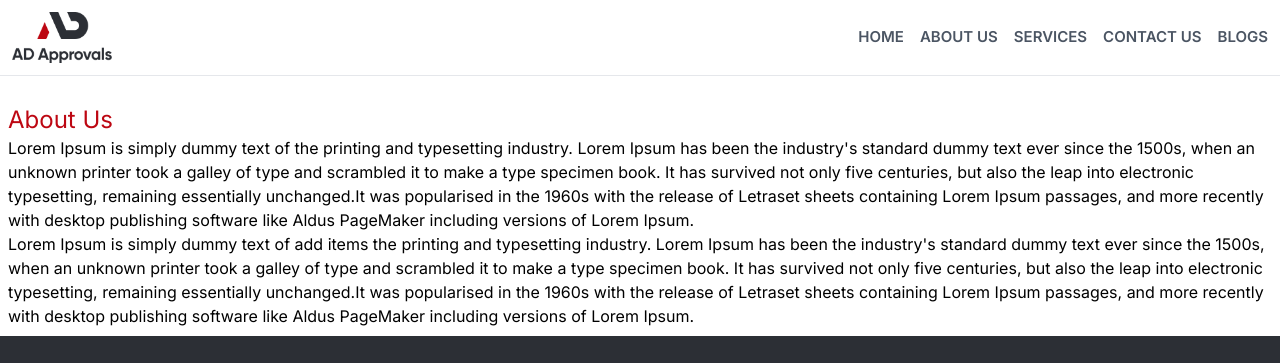
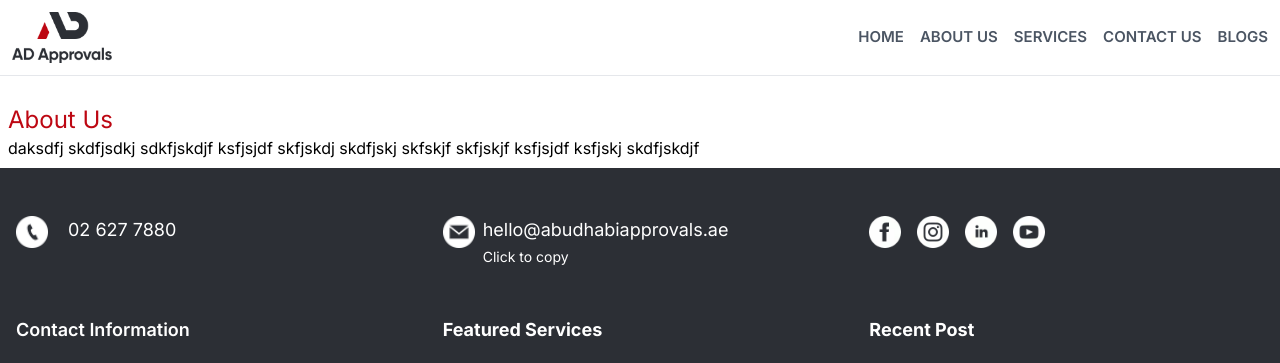
Before and after one commit to israrahmedjan/adapprovals, a Next.js app: page /about in a window 1280 px wide. Shown: the top 363 px of the page. Built offline with nearby package versions, Linux system fonts and the light colour scheme.

Commit message:
data saved

```diff
--- a/src/app/about/page.js
+++ b/src/app/about/page.js
@@ -10,26 +10,8 @@
         <div className="">
           <h2 className="text-2xl text-customRed">About Us</h2>
           <p>
-            Lorem Ipsum is simply dummy text of the printing and typesetting
-            industry. Lorem Ipsum has been the industry's standard dummy text
-            ever since the 1500s, when an unknown printer took a galley of type
-            and scrambled it to make a type specimen book. It has survived not
-            only five centuries, but also the leap into electronic typesetting,
-            remaining essentially unchanged.It was popularised in the 1960s with
-            the release of Letraset sheets containing Lorem Ipsum passages, and
-            more recently with desktop publishing software like Aldus PageMaker
-            including versions of Lorem Ipsum.
-          </p>
-          <p>
-            Lorem Ipsum is simply dummy text of add items the printing and
-            typesetting industry. Lorem Ipsum has been the industry's standard
-            dummy text ever since the 1500s, when an unknown printer took a
-            galley of type and scrambled it to make a type specimen book. It has
-            survived not only five centuries, but also the leap into electronic
-            typesetting, remaining essentially unchanged.It was popularised in
-            the 1960s with the release of Letraset sheets containing Lorem Ipsum
-            passages, and more recently with desktop publishing software like
-            Aldus PageMaker including versions of Lorem Ipsum.
+            daksdfj skdfjsdkj sdkfjskdjf ksfjsjdf skfjskdj skdfjskj skfskjf
+            skfjskjf ksfjsjdf ksfjskj skdfjskdjf
           </p>
         </div>
       </div>
```
